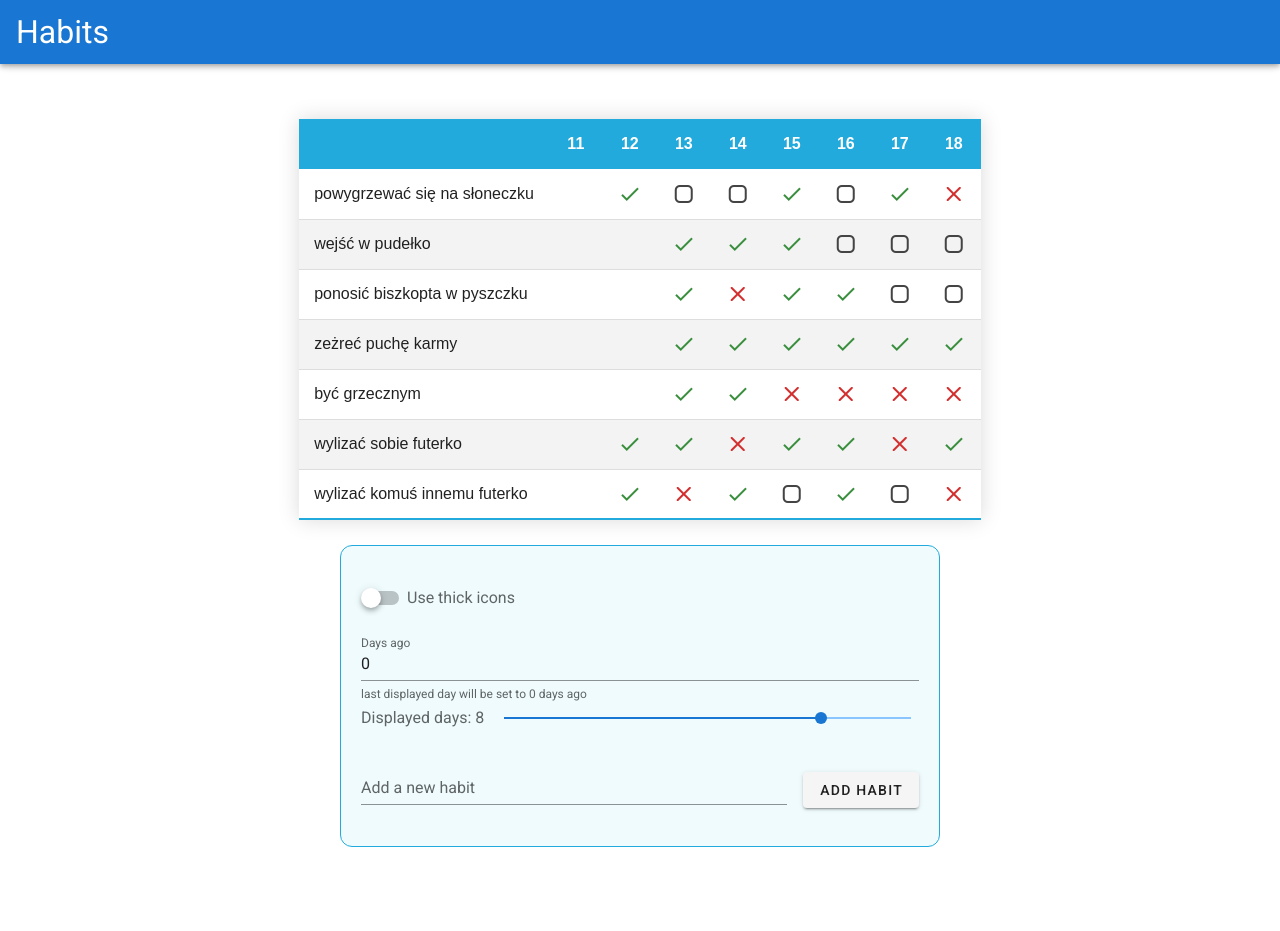
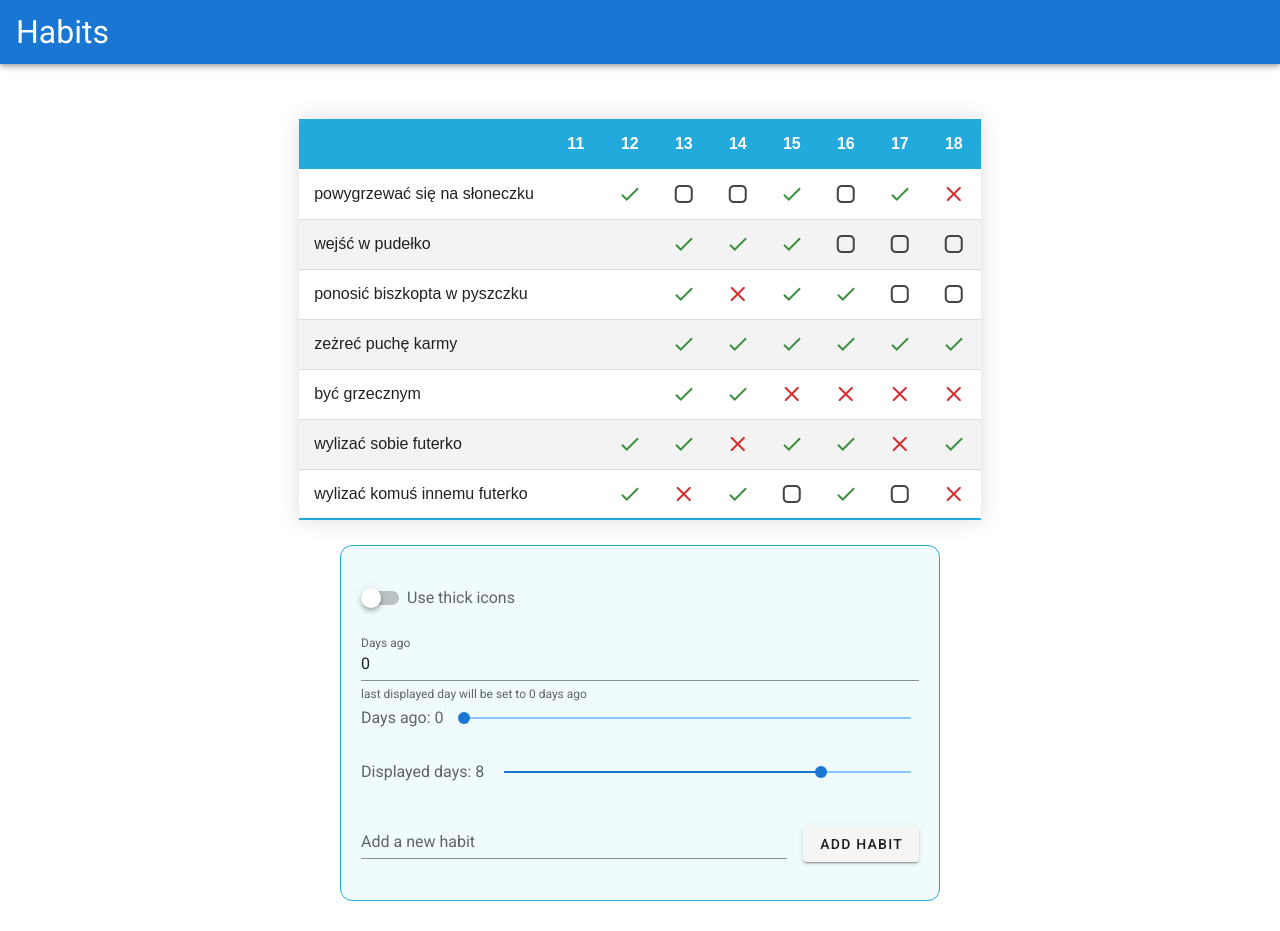
Before and after one commit to FilipTarajko/habit_tracker, a Vue app: page / in a window 1280 px wide. Before the commit the page ends 877 px from the top, so only its background shows below. Built offline with nearby package versions, Linux system fonts and the light colour scheme.

Commit message:
add daysAgo slider

```diff
--- a/src/components/Dashboard.vue
+++ b/src/components/Dashboard.vue
@@ -98,11 +98,13 @@
       </tbody>
     </table>
     <div v-if="this.loaded" id="settingsDiv">
+      <!-- thick icons -->
       <v-switch
         v-model="settings.useThick"
         label="Use thick icons"
         @change="updateSettings"
       ></v-switch>
+      <!-- days ago -->
       <v-text-field
         label="Days ago"
         persistent-hint
@@ -113,6 +115,16 @@
         type="number"
         @change="updateSettings"
       ></v-text-field>
+      <v-slider
+        v-model="settings.daysAgo"
+        :max="this.getStartedDaysAgo() - settings.displayedDays + 2"
+        :min="0"
+        step="1"
+        persistent-hint
+        :label="'Days ago: ' + settings.daysAgo"
+        @change="updateSettings"
+      ></v-slider>
+      <!-- displayed days -->
       <v-slider
         v-model="settings.displayedDays"
         :max="10"
@@ -145,6 +157,7 @@
             this.habitDetailsDialog ? this.habits[displayedHabitId].name : ""
           }}
           <v-icon
+            v-if="this.habits.length > 1"
             color="red"
             style="position: absolute; right: 20px; cursor: pointer;"
             @click="deleteHabit"
@@ -181,6 +194,30 @@ export default {
     },
   }),
   methods: {
+    getStartedDaysAgo: function() {
+      let firstStartDay = Math.floor(
+        (new Date() - this.getFirstStartDay()) / 86400000
+      );
+      console.warn(firstStartDay);
+      return firstStartDay;
+    },
+    getFirstStartDay: function() {
+      let earliestStartDay = new Date();
+      for (let habit of this.habits) {
+        let checkedDate = new Date(habit.startDay);
+        console.error(checkedDate);
+        console.warn(checkedDate > earliestStartDay);
+        console.warn(checkedDate == earliestStartDay);
+        console.warn(checkedDate < earliestStartDay);
+        if (checkedDate < earliestStartDay) {
+          earliestStartDay = checkedDate;
+          console.warn(earliestStartDay);
+        }
+      }
+      console.error("earliestStartDay");
+      console.error(earliestStartDay);
+      return earliestStartDay;
+    },
     deleteHabit: function() {
       this.habits.splice(this.displayedHabitId, 1);
       this.habitDetailsDialog = false;
```
